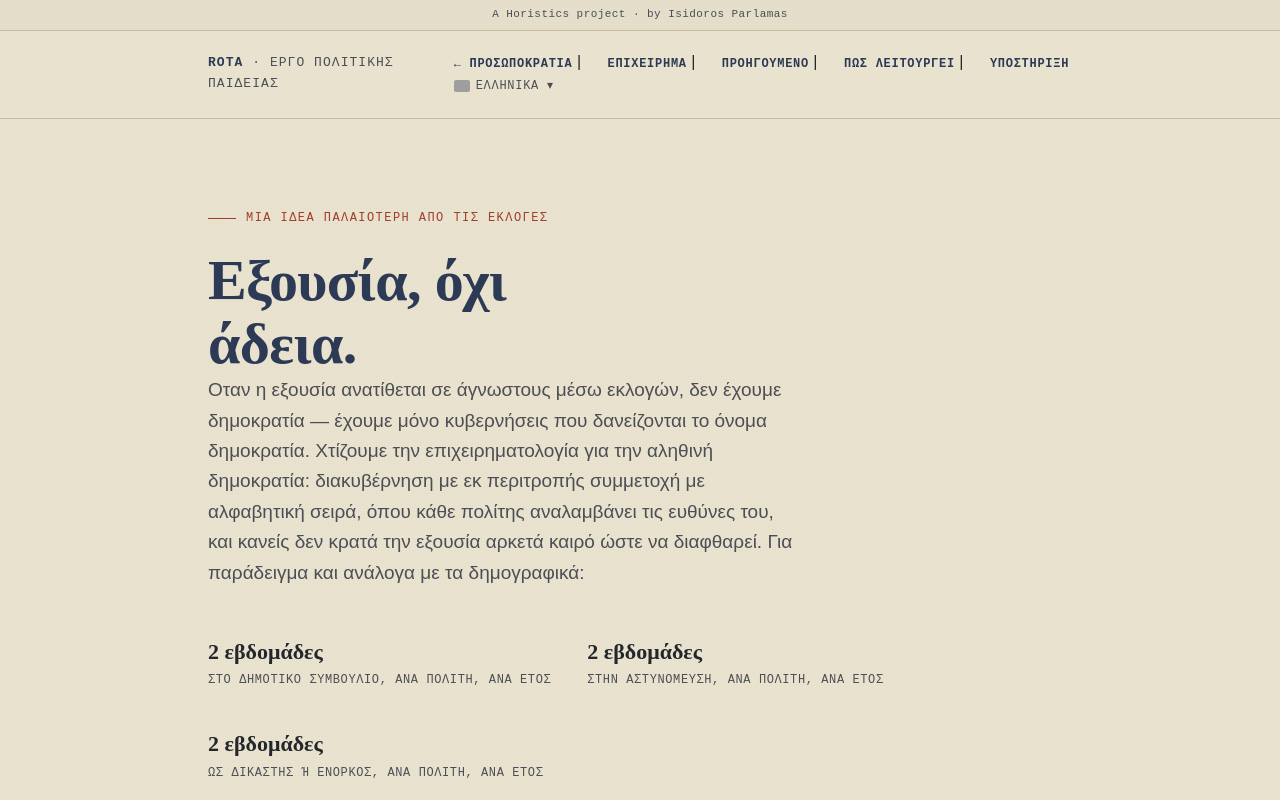
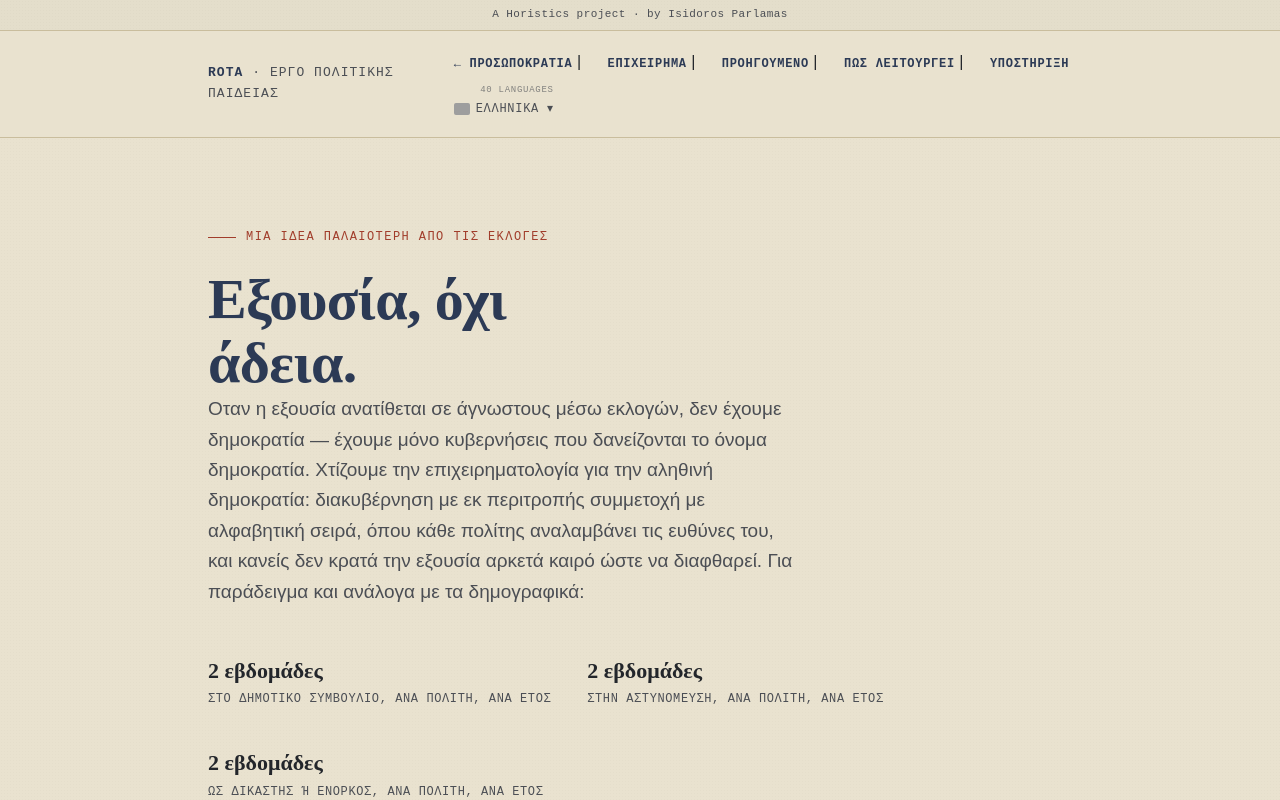
Before and after one commit to parlamas/prosopocracy, a Next.js app: page /el/rota in a window 1280 px wide. Shown: the top 800 px of the page. Built offline with nearby package versions, Linux system fonts and the light colour scheme; grey boxes are pictures that could not be loaded.

Commit message:
40 languages-1

```diff
--- a/components/LanguageSwitcher.tsx
+++ b/components/LanguageSwitcher.tsx
@@ -19,7 +19,20 @@ export default function LanguageSwitcher({ current }: { current: string }) {
   const currentEntry = HOMEPAGE_TRANSLATIONS[current as LanguageCode];
 
   return (
-    <div style={{ position: 'relative', display: 'inline-block' }}>
+    <div style={{ position: 'relative', display: 'inline-flex', flexDirection: 'column', alignItems: 'flex-end', marginLeft: 22 }}>
+      <span
+        style={{
+          fontFamily: "'IBM Plex Mono', monospace",
+          fontSize: 9,
+          textTransform: 'uppercase',
+          letterSpacing: '0.08em',
+          color: 'var(--ink-soft)',
+          opacity: 0.65,
+          marginBottom: 2,
+        }}
+      >
+        {AVAILABLE_LANGS.length} languages
+      </span>
       <button
         onClick={() => setOpen((v) => !v)}
         style={{
@@ -35,7 +48,6 @@ export default function LanguageSwitcher({ current }: { current: string }) {
           alignItems: 'center',
           gap: 6,
           padding: 0,
-          marginLeft: 22,
         }}
       >
         {currentEntry && (
@@ -67,23 +79,6 @@ export default function LanguageSwitcher({ current }: { current: string }) {
               zIndex: 10,
             }}
           >
-            <div
-              style={{
-                position: 'sticky',
-                top: 0,
-                padding: '8px 14px 6px',
-                fontFamily: "'IBM Plex Mono', monospace",
-                fontSize: 10,
-                textTransform: 'uppercase',
-                letterSpacing: '0.08em',
-                color: 'var(--ink-soft)',
-                opacity: 0.7,
-                background: 'var(--paper)',
-                borderBottom: '1px solid var(--line)',
-              }}
-            >
-              {AVAILABLE_LANGS.length} languages
-            </div>
             {AVAILABLE_LANGS.map((code) => {
               const entry = HOMEPAGE_TRANSLATIONS[code]!;
               return (
```
